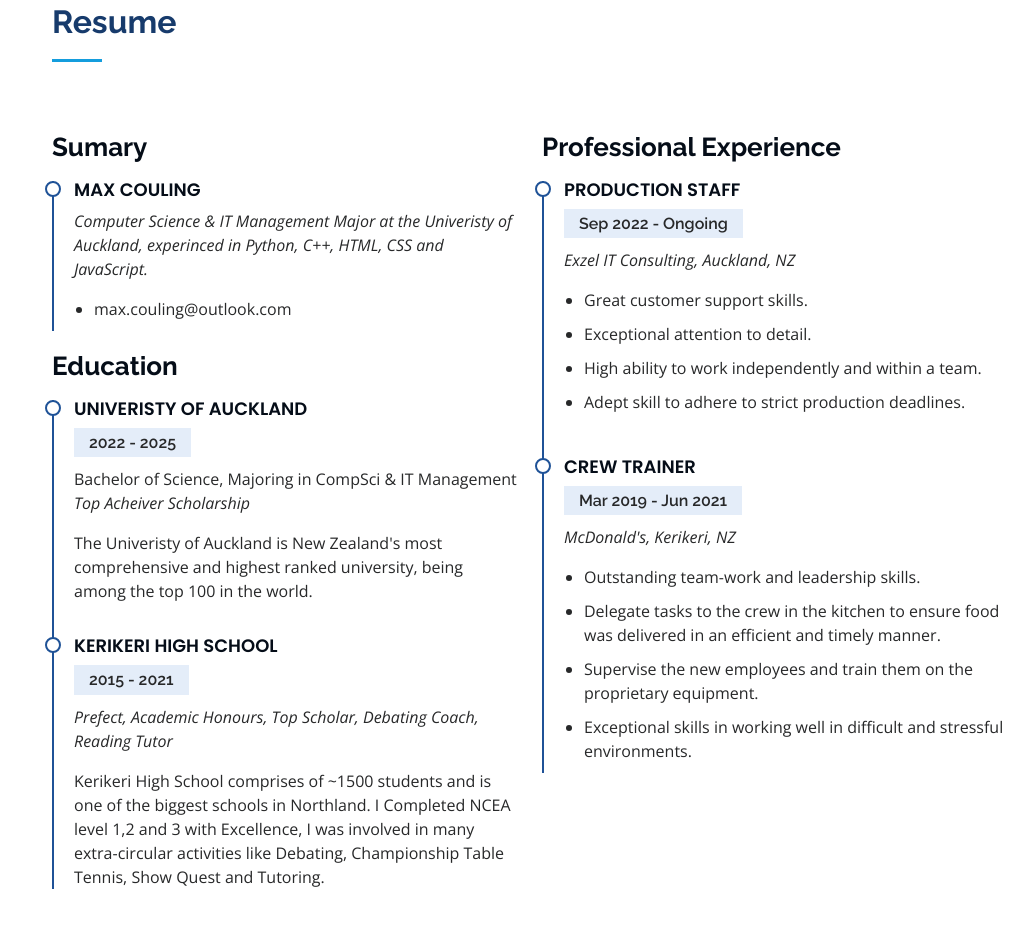
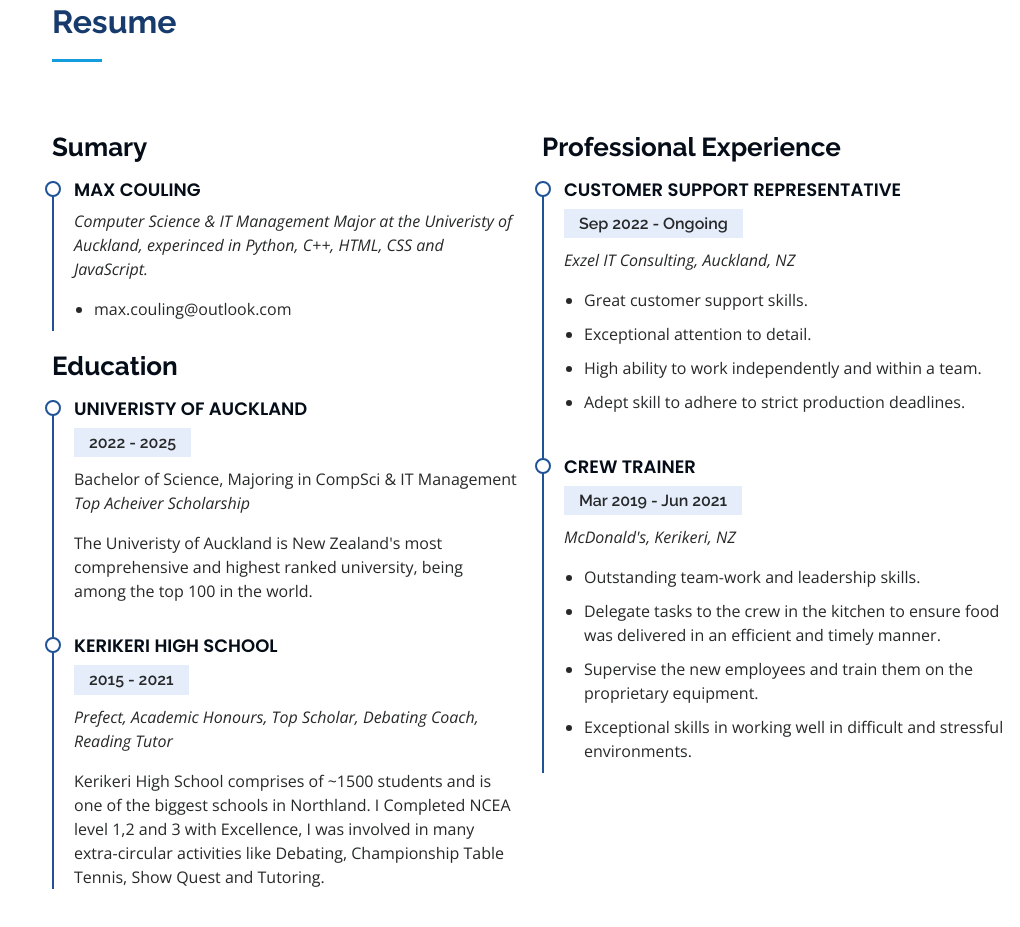
Before and after one commit to MaxCouling/maxcouling.github.io, a plain HTML site: page index.html in a window 1280 px wide. Shown: the part 2555-3482 px from the top of the page, without its empty margins (260-1280 px from the left). Drawn offline with nearby package versions, Linux system fonts and the light colour scheme.

Commit message:
Update index.html
typo in Exzel IT section

```diff
--- a/index.html
+++ b/index.html
@@ -268,7 +268,7 @@
           <div class="col-lg-6" data-aos="fade-up" data-aos-delay="100">
             <h3 class="resume-title">Professional Experience</h3>
             <div class="resume-item">
-              <h4>Production Staff</h4>
+              <h4>Customer Support Representative</h4>
               <h5>Sep 2022 - Ongoing</h5>
               <p><em>Exzel IT Consulting, Auckland, NZ</em></p>
               <ul>
```
